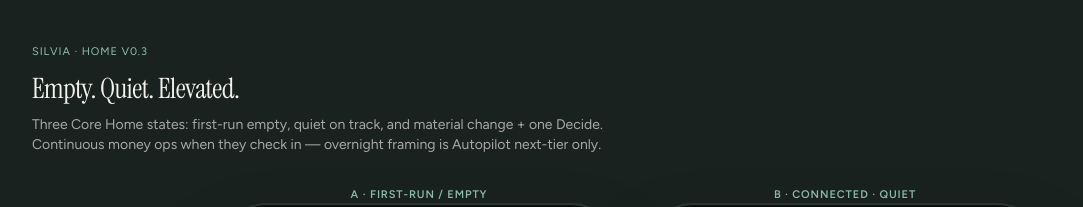
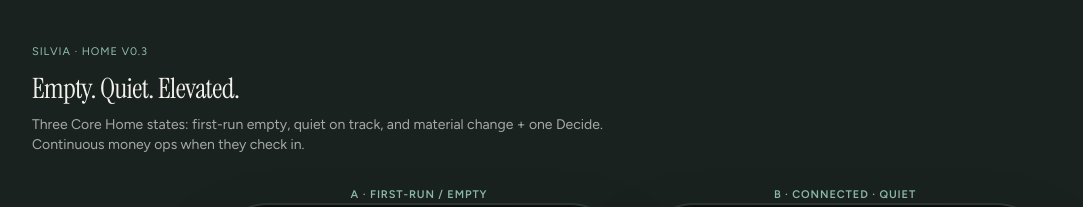
Before and after one commit to rz67nrn98v-blip/silvia-design-review, a plain HTML site: page shell/index.html in a window 1280 px wide. Shown: the top 207 px of the page, without its empty margins (8-1091 px from the left). Drawn offline with Linux system fonts and the light colour scheme.

Commit message:
Design: Core Home elevated drops overnight framing
Quiet/elevated Home match Fixture I style. Overnight stays next-tier only.

```diff
--- a/shell/index.html
+++ b/shell/index.html
@@ -14,7 +14,7 @@
   <div class="meta">
     <div class="tag">Silvia · Home v0.3</div>
     <h1>Empty. Quiet. Elevated.</h1>
-    <p>Three Core Home states: first-run empty, quiet on track, and material change + one Decide. Continuous money ops when they check in — overnight framing is Autopilot next-tier only.</p>
+    <p>Three Core Home states: first-run empty, quiet on track, and material change + one Decide. Continuous money ops when they check in.</p>
   </div>
 
   <div class="row">
```
